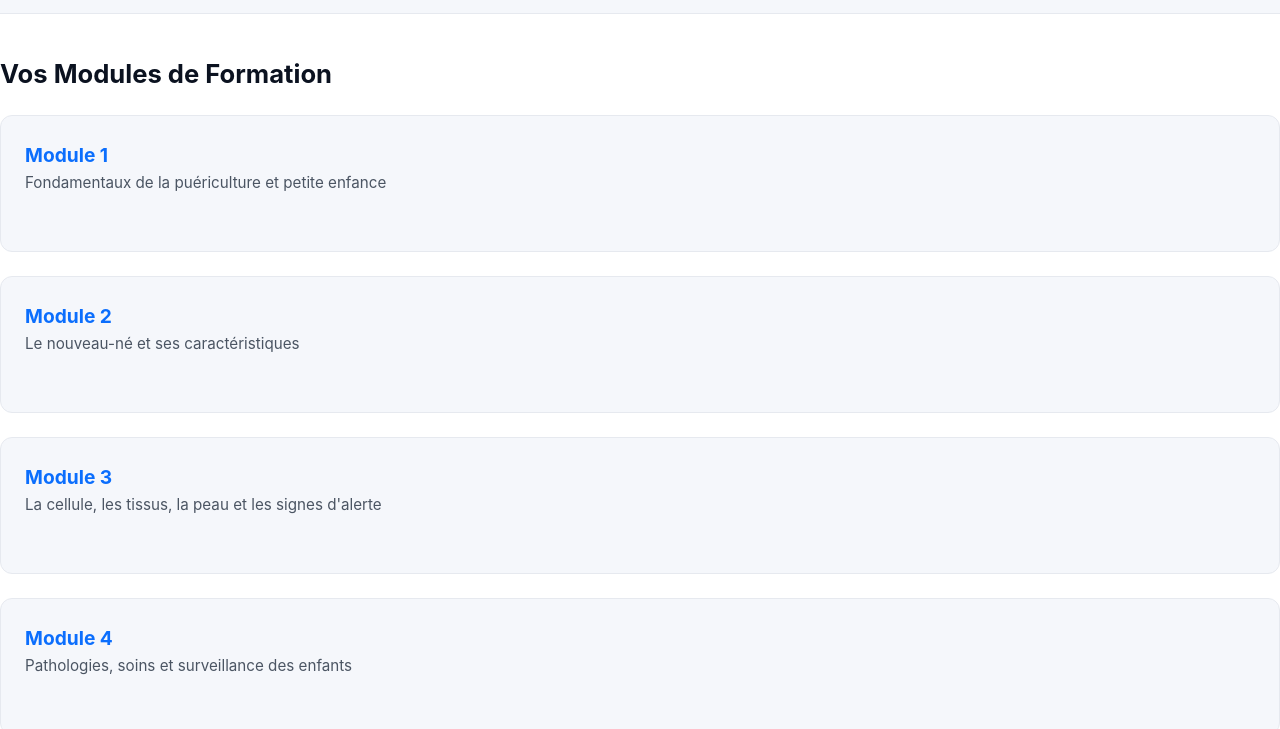
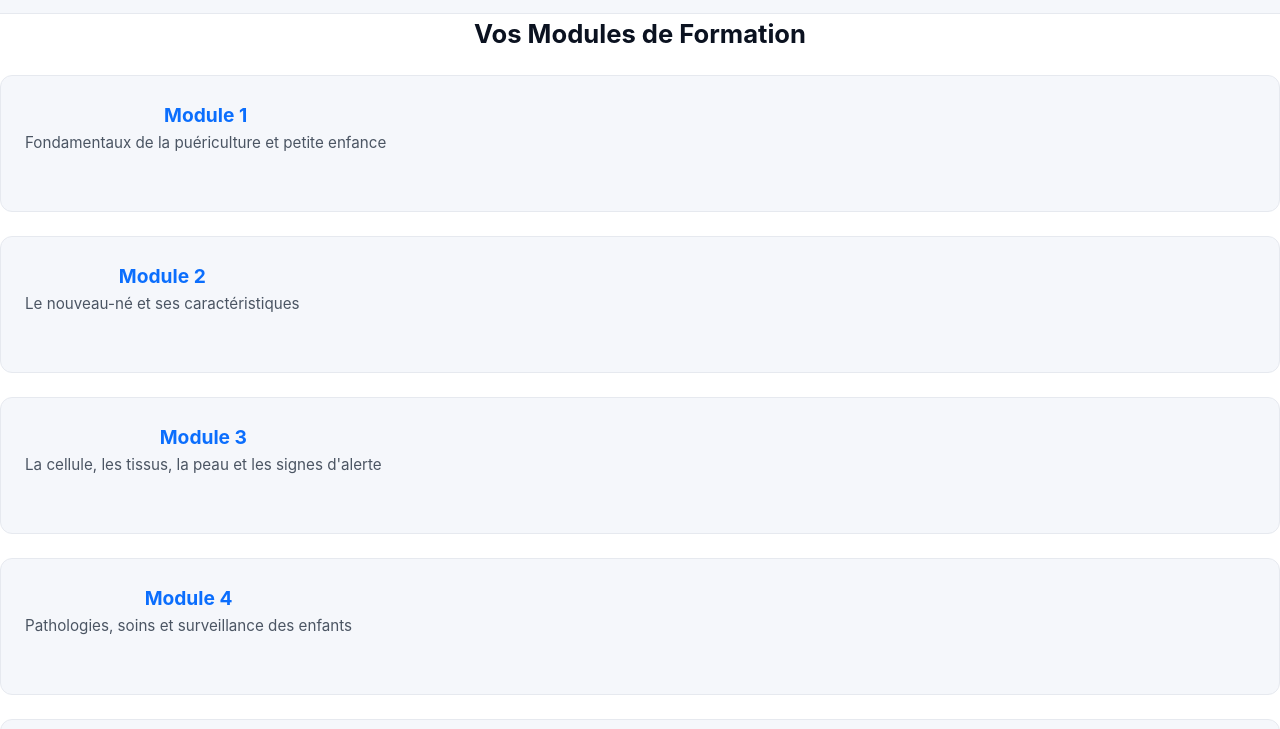
Before and after one commit to Prampart/Projet-Site-web-IFAP, a plain HTML site: page index.html in a window 1280 px wide. Shown: the part 60-789 px from the top of the page. Drawn offline with Linux system fonts and the light colour scheme.

Commit message:
Update index.html

```diff
--- a/index.html
+++ b/index.html
@@ -188,7 +188,7 @@
 
         /* Module Cards */
         .modules-section {
-            margin-top: 2.5rem;
+            text-align: center;
         }
 
 
```
